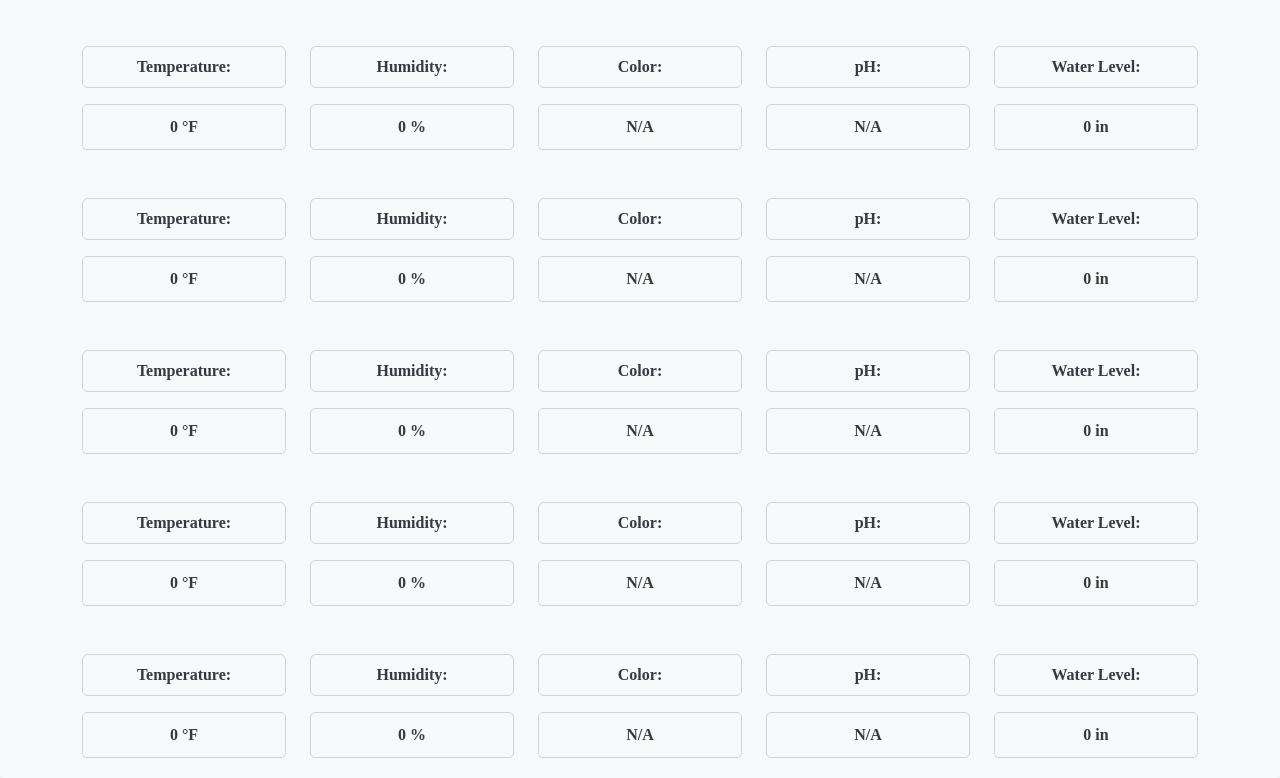
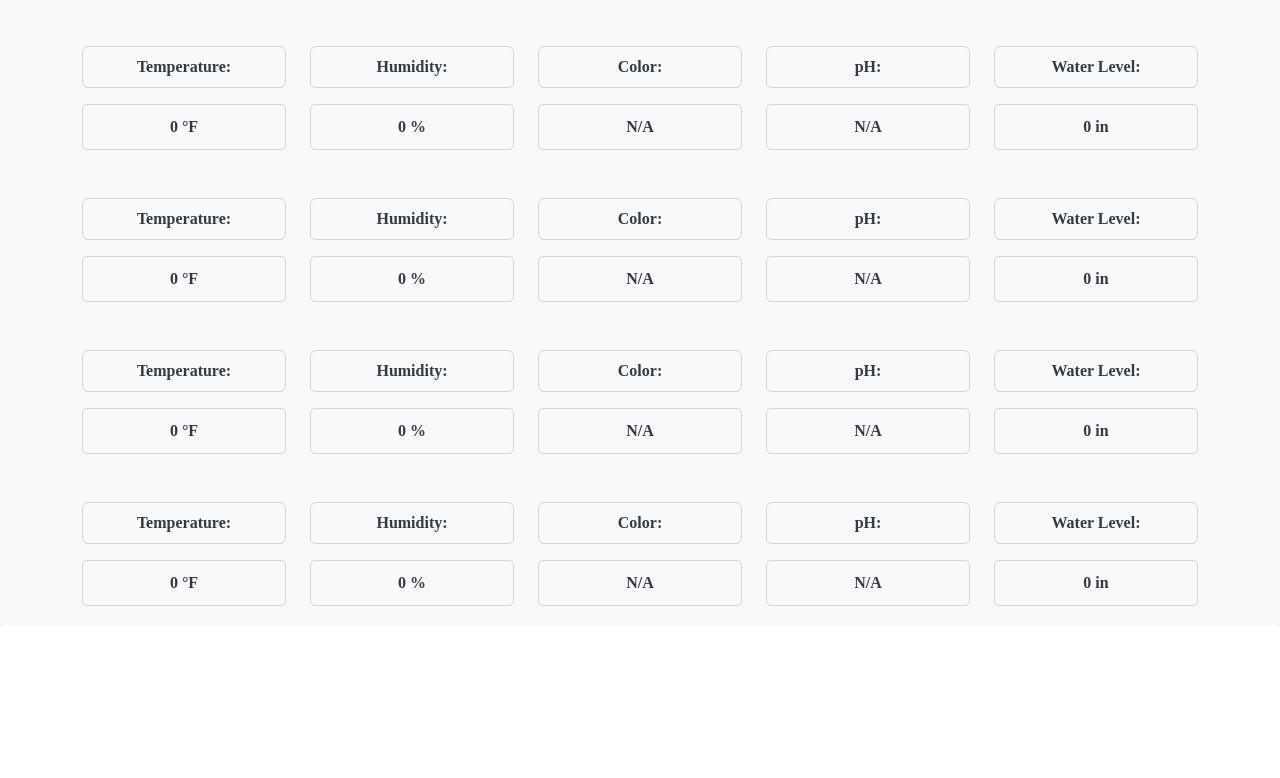
Before and after one commit to codonahoe/basil-app-public, an Angular app in the folder basil-frontend/: page / in a window 1280 px wide. Shown: the part 750-1528 px from the top of the page. After the commit the page ends 1376 px from the top, so only its background shows below. Built offline with nearby package versions, Linux system fonts and the light colour scheme; no server answers.

Commit message:
refactored

```diff
--- a/basil-frontend/src/app/main-component/main-component.component.html
+++ b/basil-frontend/src/app/main-component/main-component.component.html
@@ -231,41 +231,7 @@
                 <div class="label">{{ userData ? userData.waterLevel : 0 }} in</div>
             </div>
         </div>
-        <div class="row text-center mt-5">
-            <div class="col">
-                <div class="label bg-light p-2 rounded">Temperature:</div>
-            </div>
-            <div class="col">
-                <div class="label bg-light p-2 rounded">Humidity:</div>
-            </div>
-            <div class="col">
-                <div class="label bg-light p-2 rounded">Color:</div>
-            </div>
-            <div class="col">
-                <div class="label bg-light p-2 rounded">pH:</div>
-            </div>
-            <div class="col">
-                <div class="label bg-light p-2 rounded">Water Level:</div>
-            </div>
-        </div>
 
-        <div class="row text-center mt-3">
-            <div class="col">
-                <div class="label">{{ userData ? userData.temperature : 0 }} °F</div>
-            </div>
-            <div class="col">
-                <div class="label">{{ userData ? userData.humidity : 0 }} %</div>
-            </div>
-            <div class="col">
-                <div class="label">{{ userData ? userData.color : 'N/A' }}</div>
-            </div>
-            <div class="col">
-                <div class="label">{{ userData ? userData.ph : 'N/A' }}</div>
-            </div>
-            <div class="col">
-                <div class="label">{{ userData ? userData.waterLevel : 0 }} in</div>
-            </div>
-        </div>
       </div>
     </div>
   </div>
```
